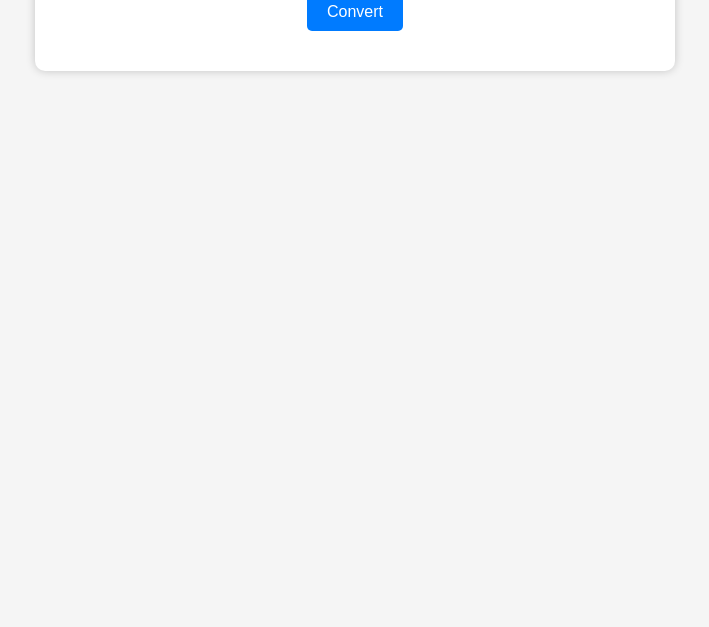
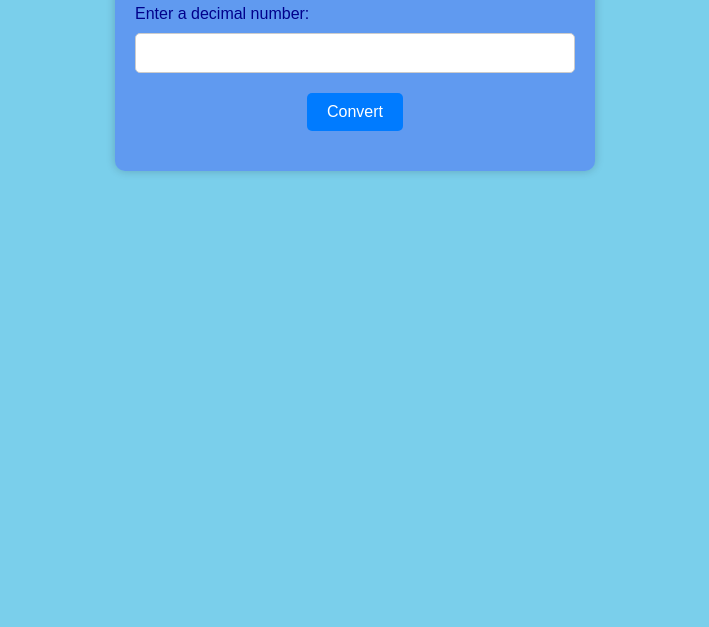
Before and after one commit to Amol7Developer/DecimalToBinaryConverter.io, a plain HTML site: page index.html in a window 1280 px wide. Shown: the part 173-800 px from the top of the page, without its empty margins (285-994 px from the left). Drawn offline with Linux system fonts and the light colour scheme.

Commit message:
CSS file code uploaded

```diff
--- a/style.css
+++ b/style.css
@@ -3,14 +3,16 @@ body {
     font-family: Arial, sans-serif;
     margin: 0;
     padding: 0;
-    background-color: #f5f5f5;
+    background-color: #7acfeb;
 }
 .container {
     max-width: 600px;
-    margin: 0 auto;
+    color:darkblue;
+    margin: 100px 400px ;
     padding: 20px;
-    background-color: #fff;
+    background-color: #1500ff41;
     border-radius: 10px;
+    opacity: 1.5px;
     box-shadow: 0px 0px 10px rgba(0, 0, 0, 0.2);
 }
 h1 {
@@ -47,6 +49,8 @@ button:hover {
     background-color: #0062cc;
 }
 .result {
+    background-color: fuchsia;
+    color: #fff;
     margin-top: 20px;
     text-align: center;
     font-size: 24px;
```
